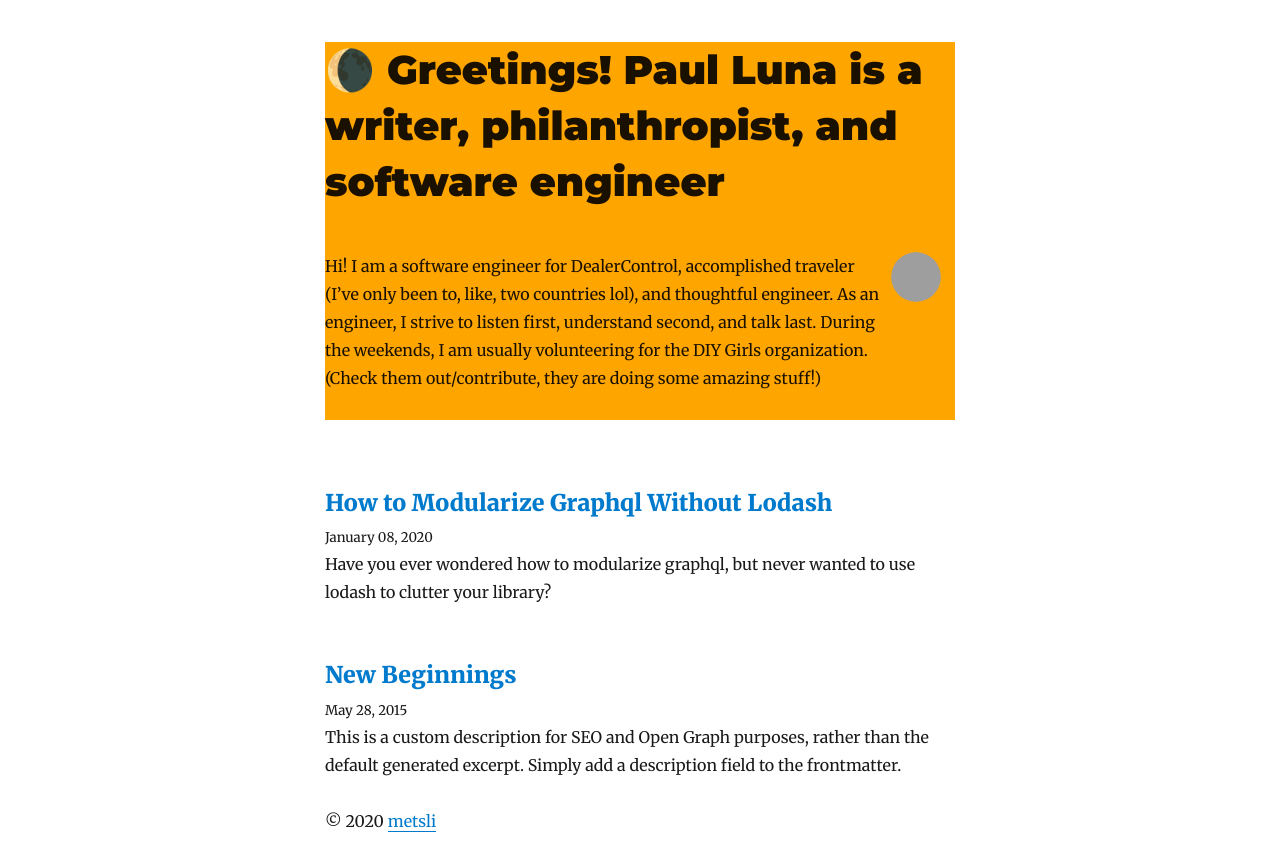
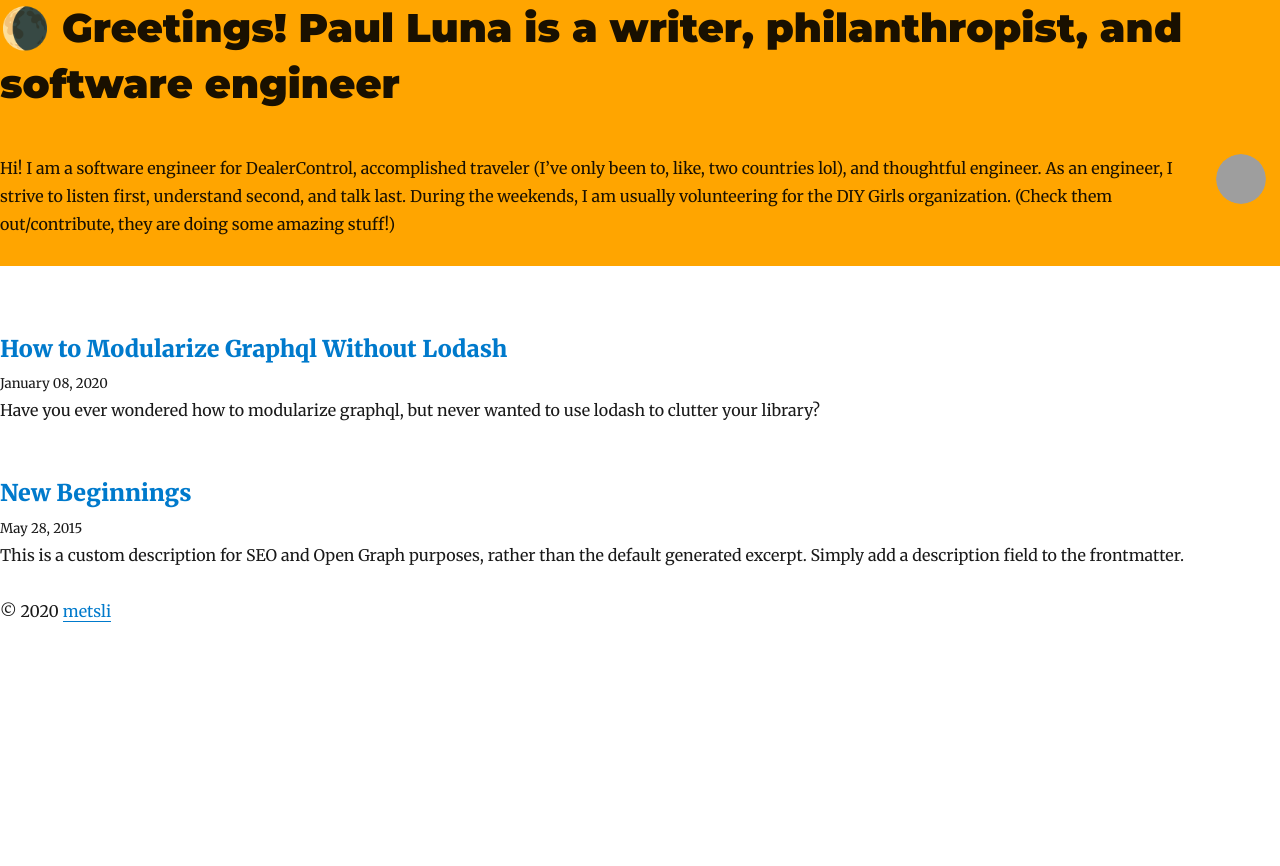
Before and after one commit to luna215/luna, a Gatsby site: page / in a window 1280 px wide. After the commit the page ends 800 px from the top, so only its background shows below. Built offline with nearby package versions, Linux system fonts and the light colour scheme; Gatsby itself is replaced by a stand-in of ours; some packages are replaced by stand-ins of ours; grey boxes are pictures that could not be loaded.

Commit message:
header is now full-width

```diff
--- a/src/components/layout.js
+++ b/src/components/layout.js
@@ -49,8 +49,8 @@ class Layout extends React.Component {
         style={{
           marginLeft: `auto`,
           marginRight: `auto`,
-          maxWidth: rhythm(24),
-          padding: `${rhythm(1.5)} ${rhythm(3 / 4)}`,
+          // maxWidth: rhythm(24),
+          // padding: `${rhythm(1.5)} ${rhythm(3 / 4)}`,
         }}
       >
         <header style={{
```
